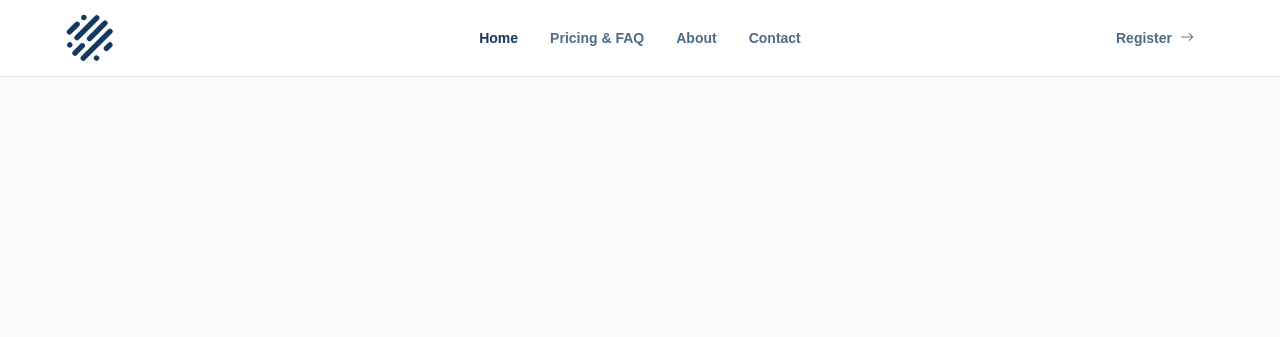
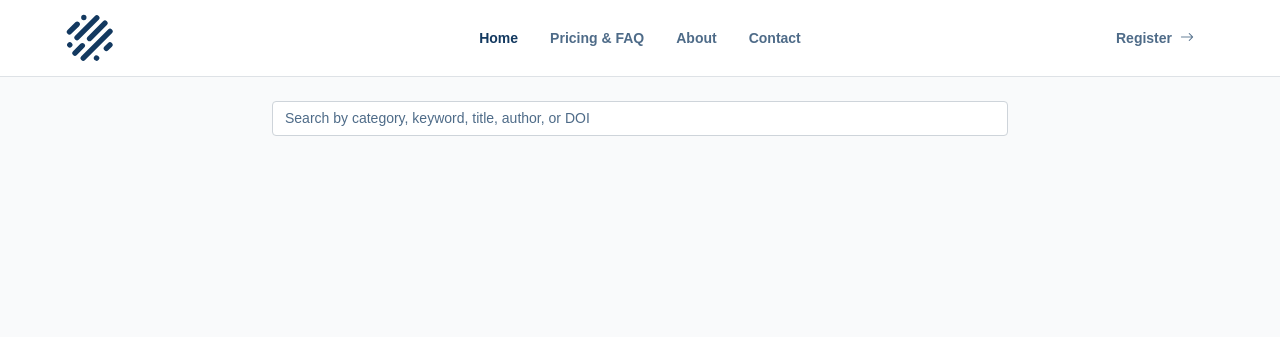
Before and after one commit to muzzarellimj/podscholar, a PHP site: page /app/index.html in a window 1280 px wide. Shown: the top 337 px of the page. Run offline with PHP 8.4, Linux system fonts and the light colour scheme; some web fonts are replaced.

Commit message:
Author search component HTML and Sass

```diff
--- a/app/index.html
+++ b/app/index.html
@@ -42,6 +42,19 @@
 			</nav>
 		</header>
 
+		<main>
+			<section class="search">
+				<div class="container">
+					<div class="search-row">
+						<div class="search-col">
+							<label for="search-field" class="visually-hidden">Search by category, keyword, title, author, or DOI</label>
+							<input id="search-field" class="form-control" type="text" placeholder="Search by category, keyword, title, author, or DOI">
+						</div>
+					</div>
+				</div>
+			</section>
+		</main>
+
 		<script src="../asset/vendor/bootstrap/dist/js/bootstrap.bundle.min.js"></script>
 	</body>
 </html>
--- a/asset/sass/bootscholar.sass
+++ b/asset/sass/bootscholar.sass
@@ -27,3 +27,4 @@ $font-color-primary: $primary
 
 // component
 @import 'component/navbar'
+@import 'component/search'
--- /dev/null
+++ b/asset/sass/component/_search.sass
@@ -0,0 +1,20 @@
+.search
+	@extend .py-4
+
+	.search-row
+		@extend .row, .justify-content-center
+
+	.search-col
+		@extend .col-12, .col-sm-10, .col-md-8, .col-xxl-6
+
+	.form-control
+		@extend .small
+
+		color: $primary
+
+		&:active, &:focus, &:hover
+			border-color: $primary
+			box-shadow: none
+
+		&::placeholder
+			color: rgba($primary, 0.75)
```
Also changed, not shown: asset/css/bootscholar.css, 1 other file.
